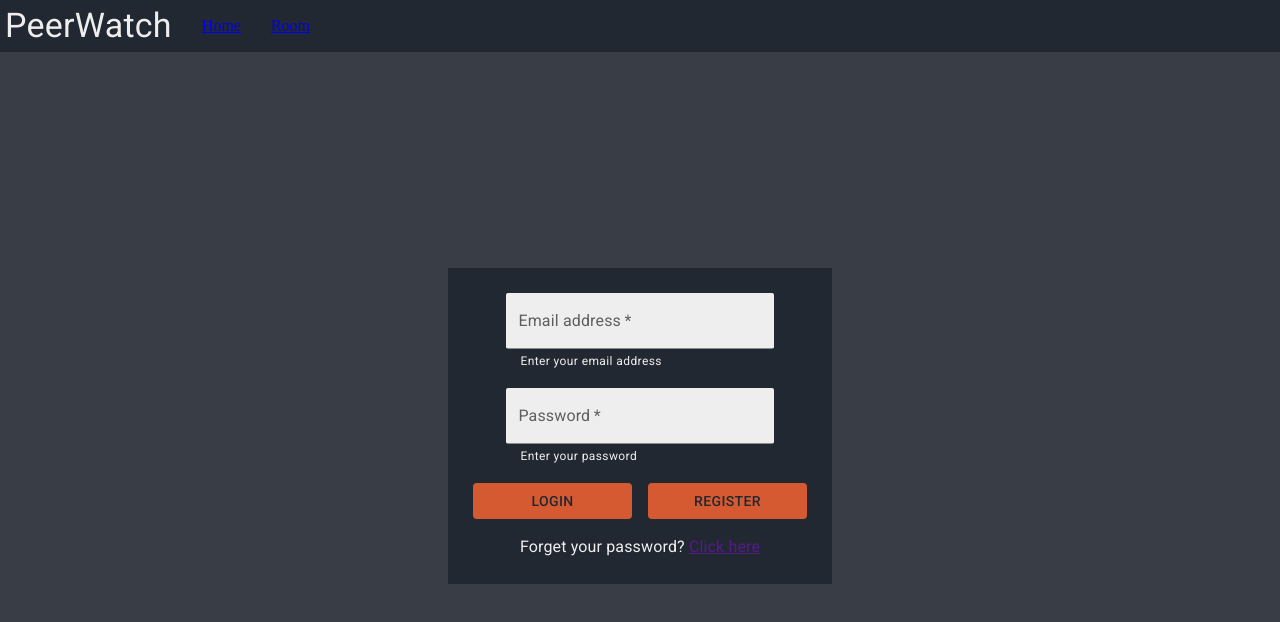
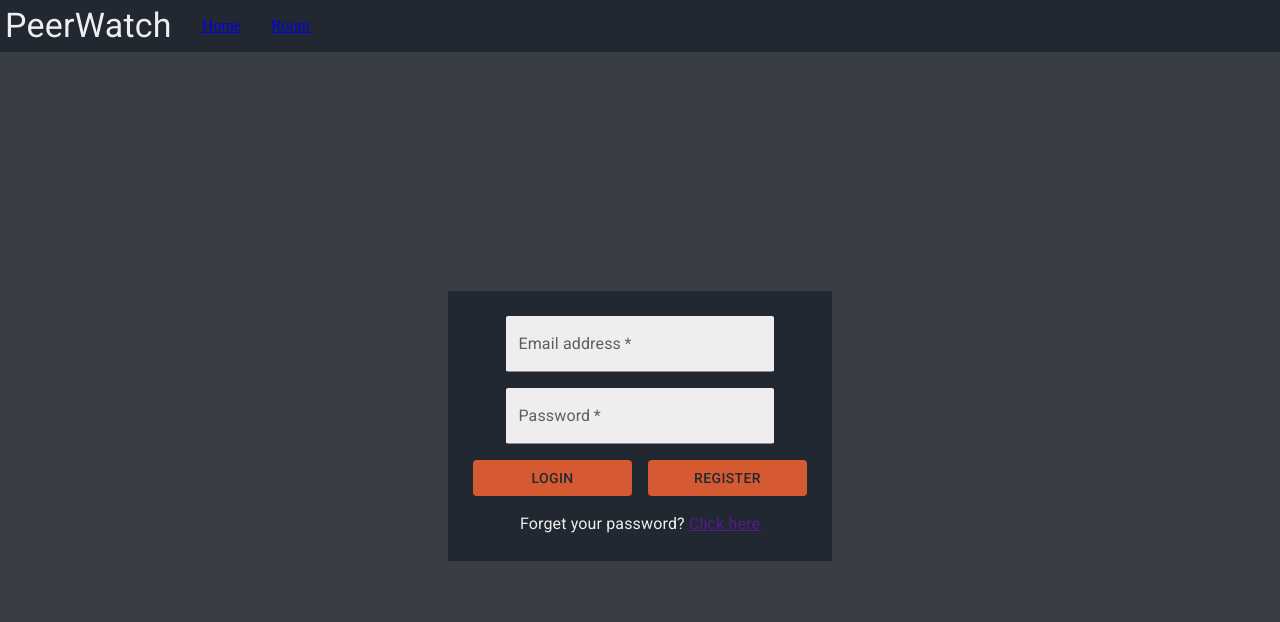
Before and after one commit to Tomashiwa/PeerWatch-backend, a React (Create React App) app in the folder client/: page / in a window 1280 px wide. Shown: the top 622 px of the page. Built offline with nearby package versions, Linux system fonts and the light colour scheme.

Commit message:
Slight change to login panel UI

```diff
--- a/client/src/components/LoginPanel/LoginPanel.js
+++ b/client/src/components/LoginPanel/LoginPanel.js
@@ -58,7 +58,6 @@ function LoginPanel({ successCallback, toRegisterCallback }) {
 				inputRef={emailRef}
 				variant="filled"
 				label="Email address"
-				helperText="Enter your email address"
 			/>
 			<TextFieldWrapper
 				required
@@ -66,7 +65,6 @@ function LoginPanel({ successCallback, toRegisterCallback }) {
 				variant="filled"
 				label="Password"
 				type="password"
-				helperText="Enter your password"
 			/>
 			<ButtonContainerWrapper>
 				<ButtonWrapper onClick={login}>Login</ButtonWrapper>
```
